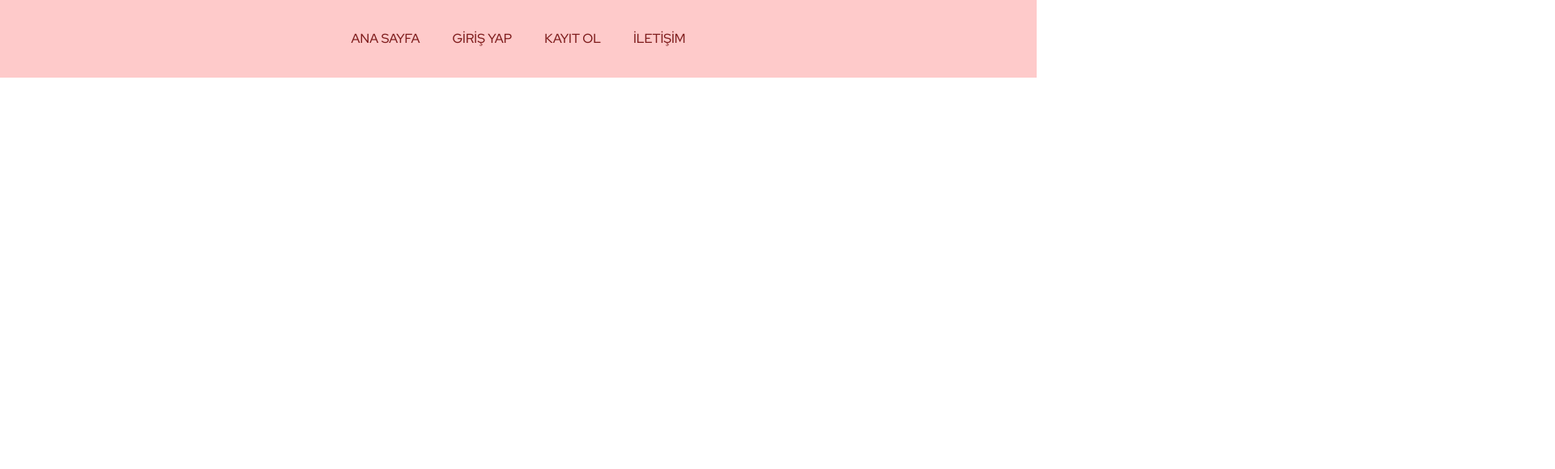
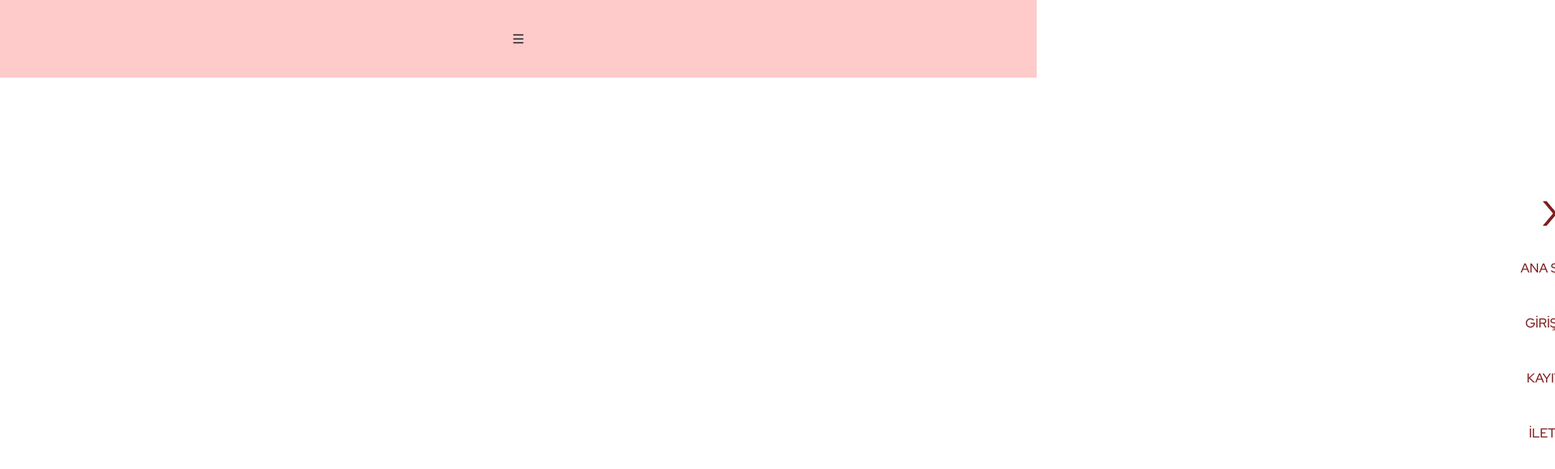
Before and after one commit to poyrazavsever/form_components, a React (Create React App) app: page / in a window 1280 px wide. Shown: the top 580 px of the page at 81% size, 1920 px wide, since content can reach past the window. Built offline with nearby package versions, Linux system fonts and the light colour scheme.

Commit message:
refactor: Nav-Bar düzenlemesi

```diff
--- a/src/App.js
+++ b/src/App.js
@@ -1,17 +1,40 @@
+import React, {useState} from "react";
 import Login from "./Components/Login";
 import Register from "./Components/Register";
 import Contact from "./Components/Contact"
+import {AiOutlineMenu, AiOutlineClose} from "react-icons/ai"
 import "./index.css"
 import { Routes, Route, NavLink } from "react-router-dom";
 
 function App() {
+
+  const [menuStyle, setMenuStyle] = useState("hidden")
+
+  const openMenuBtn = () => {
+    menuStyle === "hidden" ? setMenuStyle("visible") : setMenuStyle("hidden");
+  }
   return (
     <div>
-        <div className="bg-red-200 flex h-24 w-full items-center justify-center gap-4">
-          <NavLink to="/" className="navLink">Ana Sayfa</NavLink>
-          <NavLink to="/login" className="navLink">GİRİŞ YAP</NavLink>
-          <NavLink to="/register" className="navLink">Kayıt Ol</NavLink>
-          <NavLink to="/contact" className="navLink">İLETİŞİM</NavLink>
+
+
+        <div className="bg-red-200 flex h-24 w-full items-center justify-around gap-4 z-20">
+
+          <button onClick={openMenuBtn}>
+            <AiOutlineMenu />
+          </button>
+          <div className={`absolute top-0 left-0 h-screen w-full transition-all duration-500 flex flex-col gap-5 justify-center z-20 items-center backdrop-blur-lg ${menuStyle === "hidden" ? "translate-x-full" : "translate-x-0"}`} >
+
+            <button onClick={openMenuBtn} className="text-5xl text-red-900">
+              <AiOutlineClose />
+            </button>
+
+            <NavLink to="/" className="navLink" onClick={openMenuBtn}>Ana Sayfa</NavLink>
+            <NavLink to="/login" className="navLink" onClick={openMenuBtn}>GİRİŞ YAP</NavLink>
+            <NavLink to="/register" className="navLink" onClick={openMenuBtn}>Kayıt Ol</NavLink>
+            <NavLink to="/contact" className="navLink" onClick={openMenuBtn}>İLETİŞİM</NavLink>
+
+          </div>
+
         </div>
 
         <div className="w-full h-screen flex flex-col gap-64 justify-center items-center">
--- a/src/index.css
+++ b/src/index.css
@@ -18,7 +18,7 @@
         @apply text-black font-semibold text-xs md:text-base xl:text-base;
     }
     .upinput{
-        @apply flex flex-col items-start gap-1 w-full relative;
+        @apply flex flex-col items-start gap-1 w-full relative z-0;
     }
     .submitButton{
         @apply w-full bg-red-400 text-sm md:text-base xl:text-lg transition-colors text-white py-3 rounded-md mt-4 hover:bg-red-500;
```
